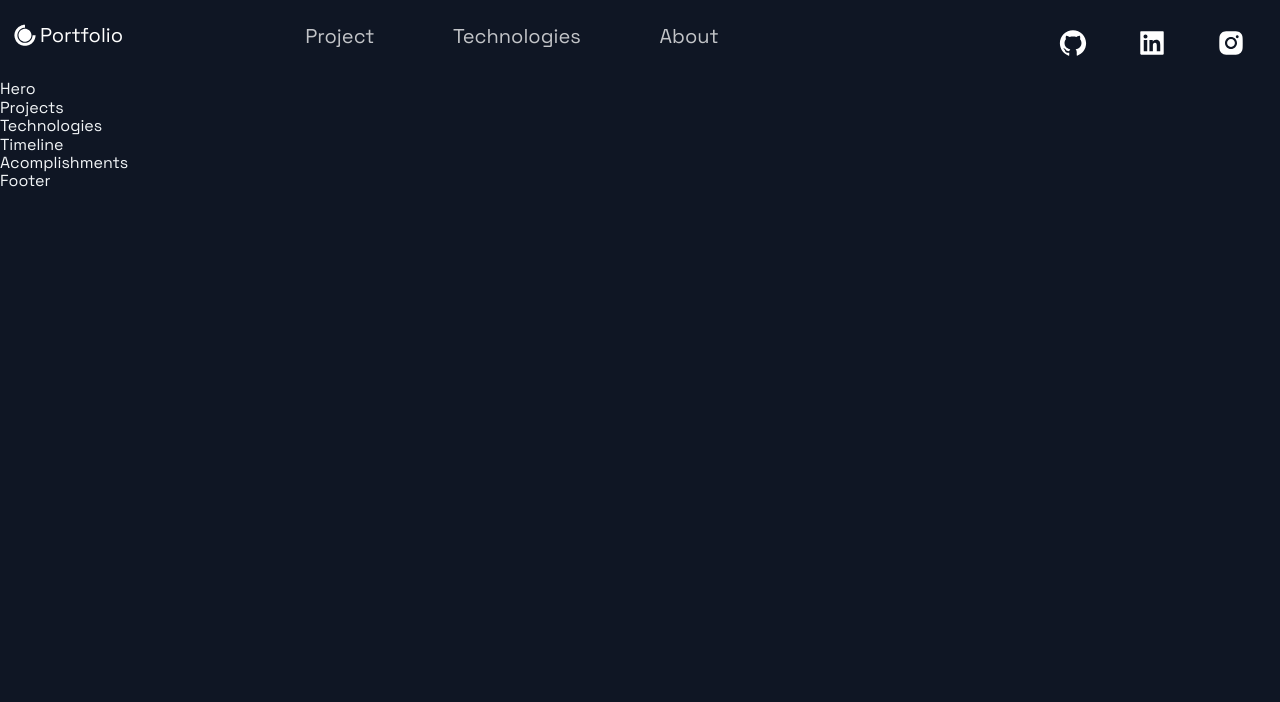
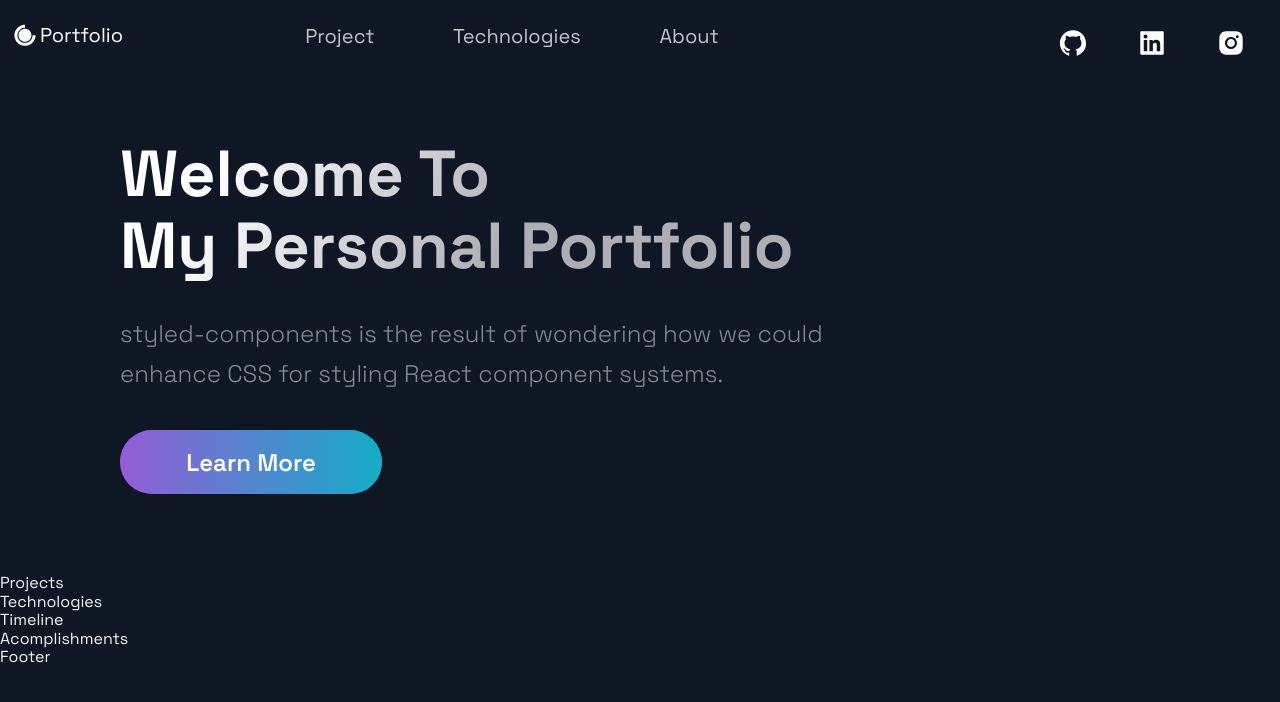
Before and after one commit to pagas/portfolio_website_pg, a Next.js app: page / in a window 1280 px wide. Shown: the top 702 px of the page. Built offline with nearby package versions, Linux system fonts and the light colour scheme.

Commit message:
implement hero component

```diff
--- a/src/components/Hero/Hero.js
+++ b/src/components/Hero/Hero.js
@@ -5,9 +5,19 @@ import Button from '../../styles/GlobalComponents/Button';
 import { LeftSection } from './HeroStyles';
 
 const Hero = (props) => (
-  <div>
-    Hero
-  </div>
+  <Section row nopadding>
+    <LeftSection>
+        <SectionTitle main center>
+            Welcome To <br />
+            My Personal Portfolio
+        </SectionTitle>
+
+        <SectionText>
+            styled-components is the result of wondering how we could enhance CSS for styling React component systems.
+        </SectionText>
+        <Button onClick={() => window.location = 'https://google.com'}>Learn More</Button>
+    </LeftSection>
+  </Section>
 );
 
 export default Hero;
```
